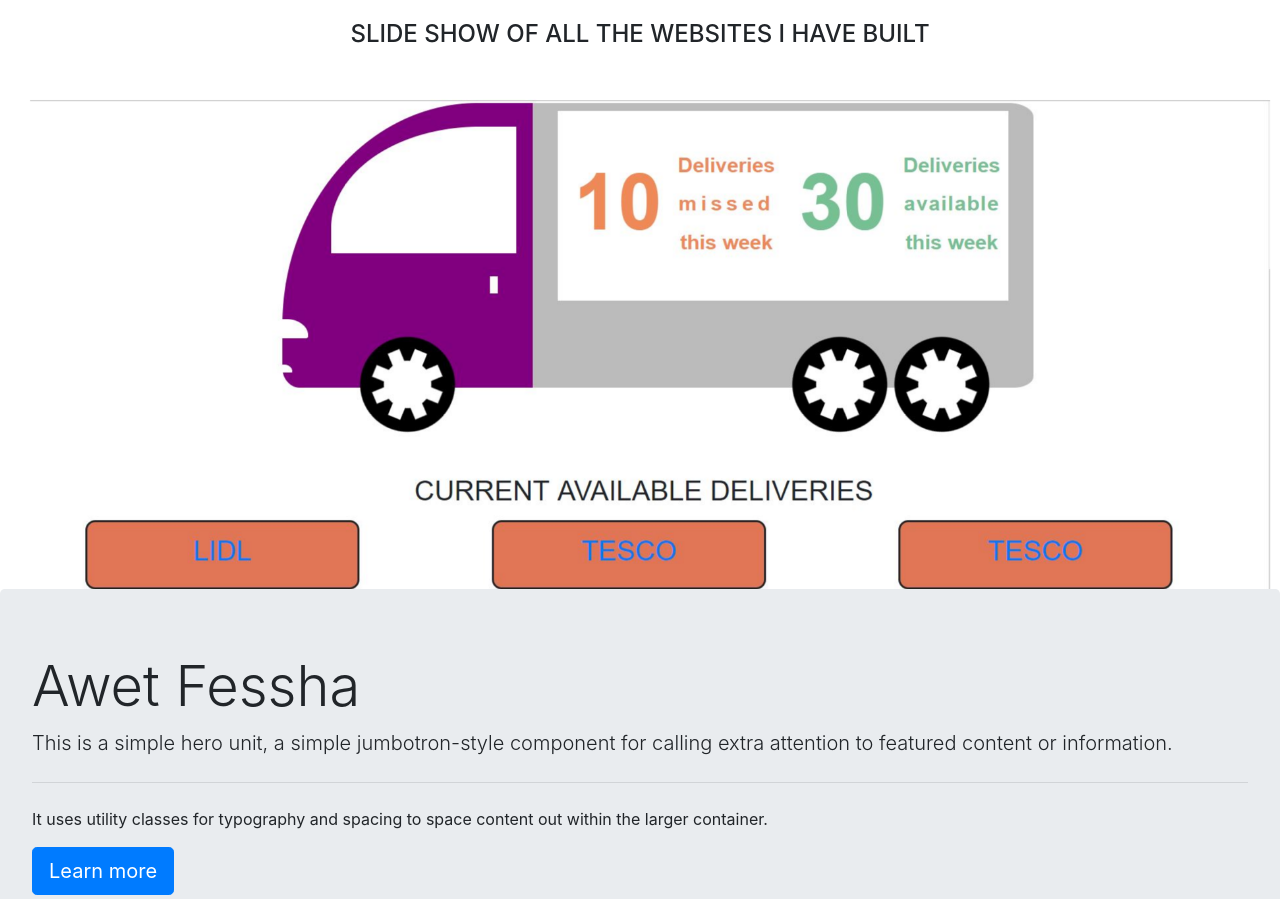
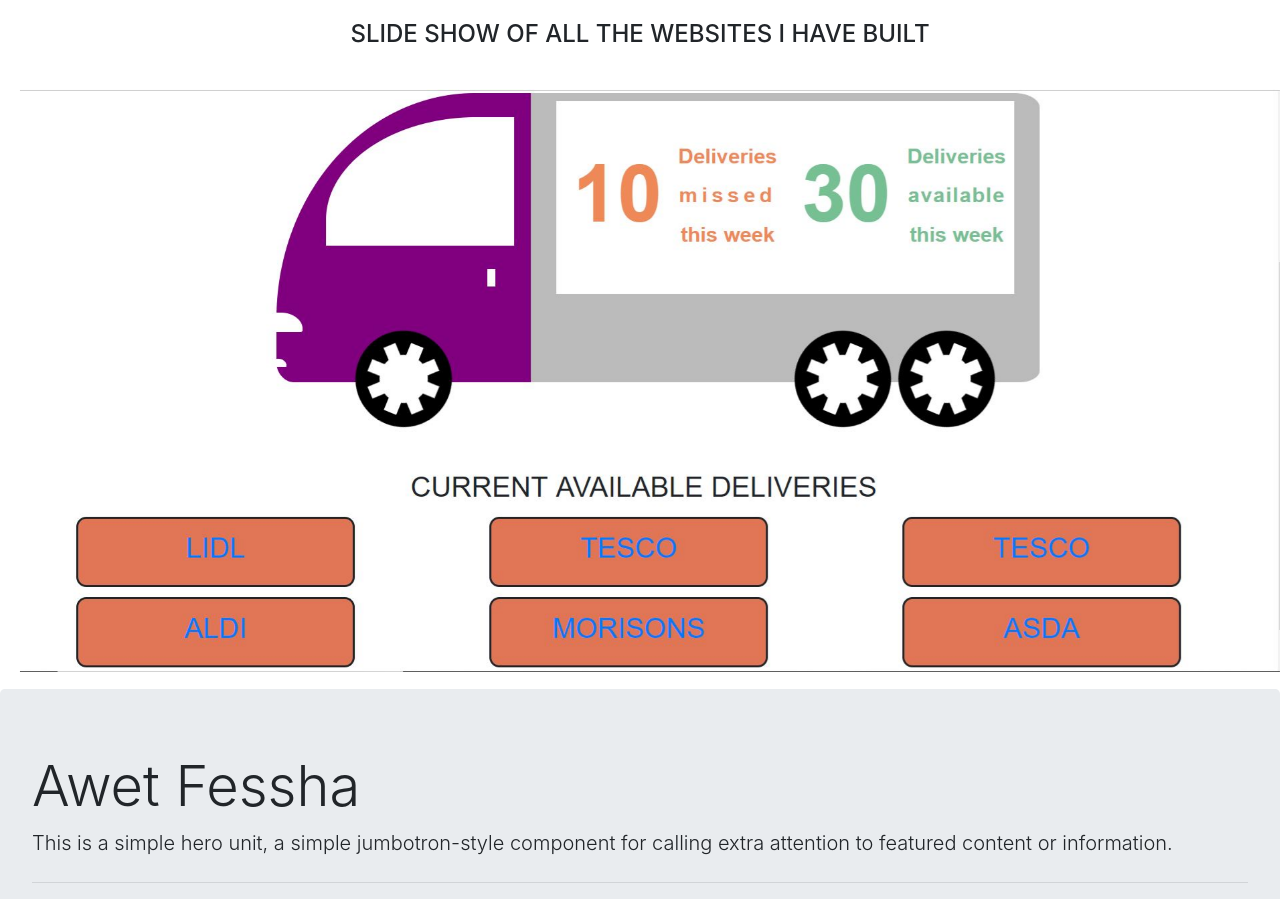
Before and after one commit to AKFessha/Portfolio, a PHP site: page / in a window 1280 px wide. Shown: the part 72-971 px from the top of the page. Run offline with PHP 8.4, Linux system fonts and the light colour scheme.

Commit message:
change the height of the caroursel

```diff
--- a/style.css
+++ b/style.css
@@ -1,8 +1,8 @@
 .carousel-item {
   width: 100%;
-  height: 500px;
+  height: 600px;
   margin: 10px;
-  padding: 20px;
+  padding: 10px;
 }
 h4 {
   text-transform: uppercase;
```
